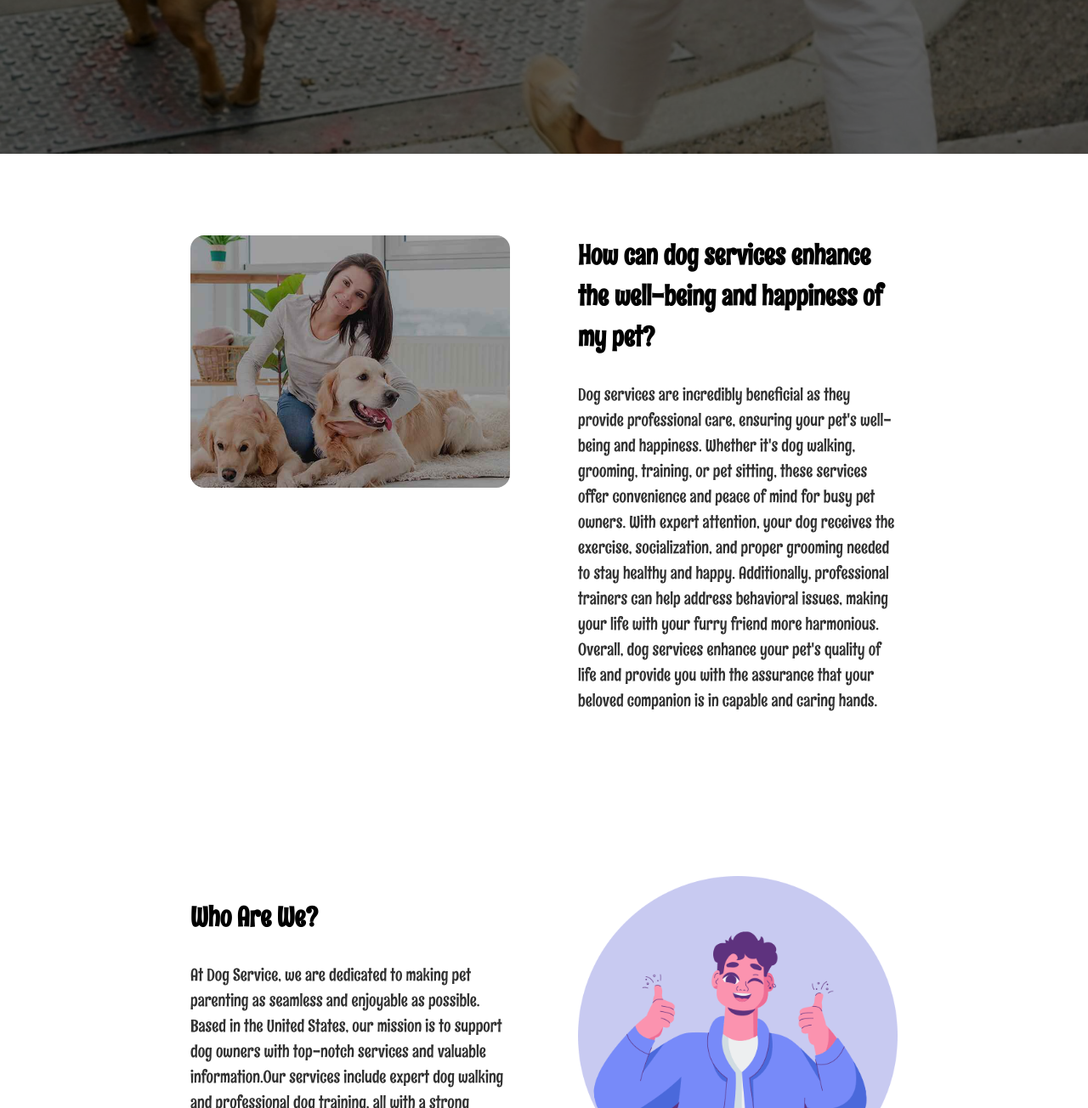
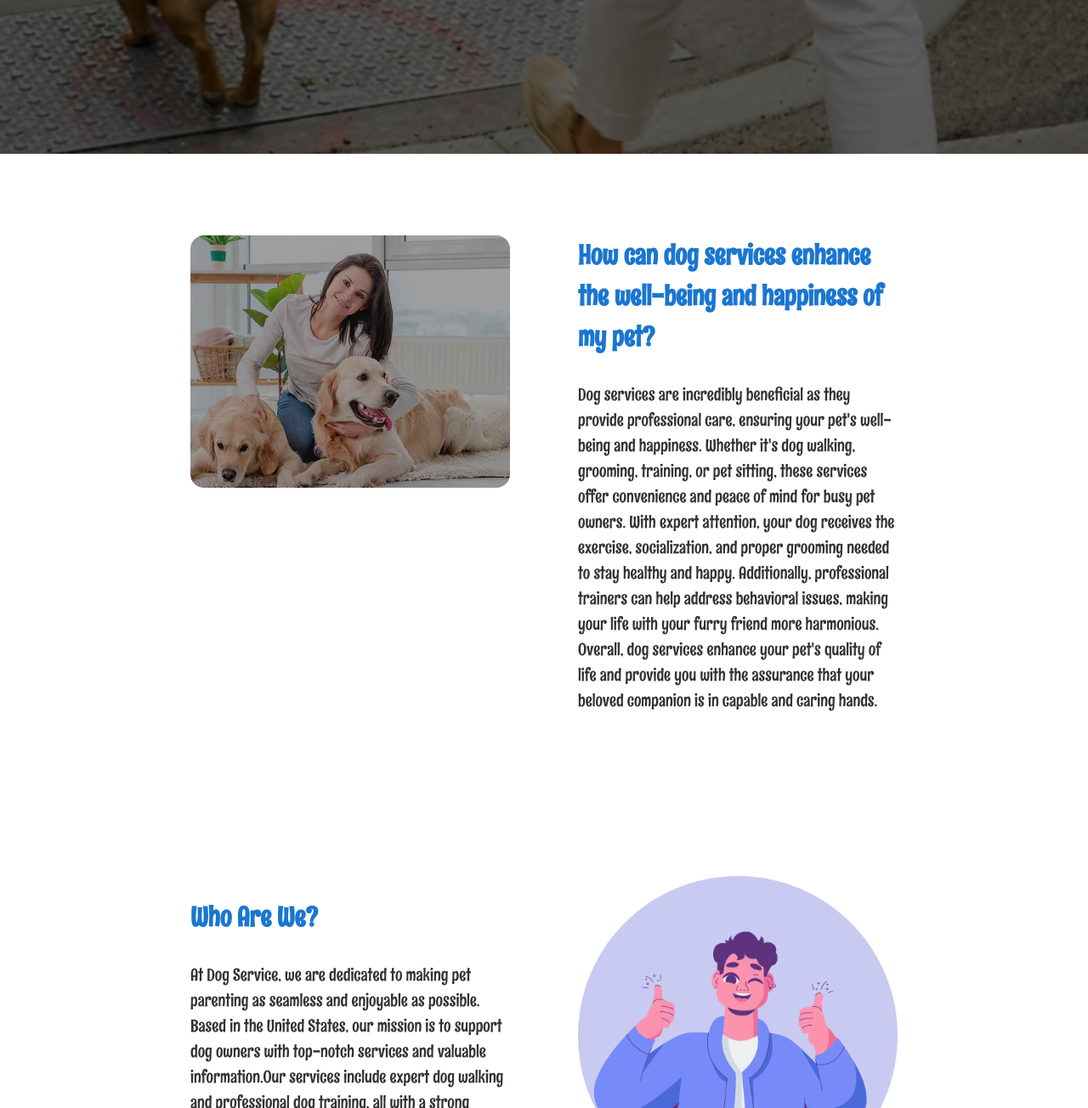
Before and after one commit to Abhishek-Baraik/dog-service, a website: page index.html in a window 1280 px wide. Shown: the part 639-1943 px from the top of the page at 85% size. Drawn offline with nearby package versions, Linux system fonts and the light colour scheme.

Commit message:
small change

```diff
--- a/index.html
+++ b/index.html
@@ -131,7 +131,7 @@
                 </div>
                 <div class="lg:w-1/2 flex flex-col justify-center">
                     <div class="text-left">
-                        <h3 class="h3 mb-5">
+                        <h3 class="h3 mb-5 text-primary">
                             How can dog services enhance the well-being and happiness of my pet?
                         </h3>
                     </div>
@@ -154,7 +154,7 @@
 
                 <div class="lg:w-1/2 flex flex-col justify-center">
                     <div class="text-left">
-                        <h3 class="h3 mb-5">
+                        <h3 class="h3 mb-5 text-primary">
                             Who Are We?
                         </h3>
                     </div>
```
Also changed, not shown: pages/service.html (line endings or trailing spaces).
